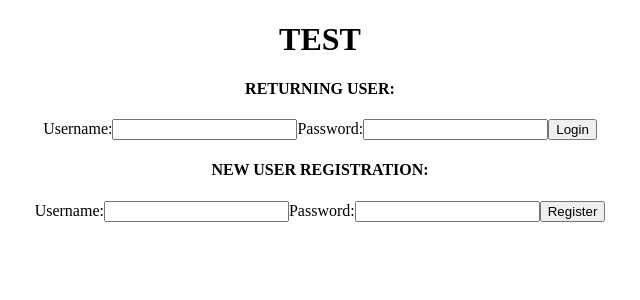
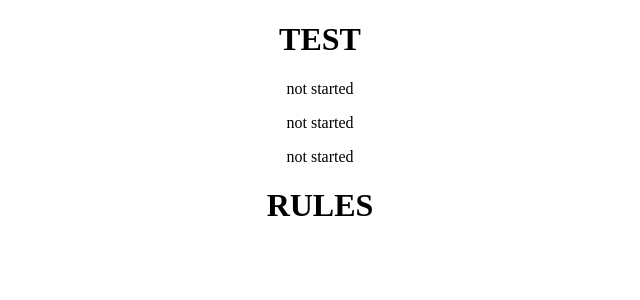
Before and after one commit to LaurenReilly/TanukiSensei, a React (Create React App) app in the folder client/: page /rules in a window 1280 px wide. Shown: the top 300 px of the page, without its empty margins (320-960 px from the left). Built offline with nearby package versions, Linux system fonts and the light colour scheme.

Commit message:
user can register and login. registering also logs you in, which also will get your information from the DB so your scores will always be up to date in the DB and the state

```diff
--- a/client/src/App.js
+++ b/client/src/App.js
@@ -1,5 +1,9 @@
 import React, { Component } from 'react';
+import { connect } from 'react-redux';
+import { Switch, Route, withRouter } from 'react-router-dom';
+
 import Login from './components/Login'
+import Rules from './components/Rules'
 import './App.css';
 
 class App extends Component {
@@ -7,10 +11,27 @@ class App extends Component {
     return (
       <div className="App">
        <h1>TEST</h1>
-       <Login/>
+       <p>{this.props.username}</p>
+       <p>{this.props.firstLesson}</p>
+       <p>{this.props.secondLesson}</p>
+       <p>{this.props.thirdLesson}</p>
+       <Switch>
+          <Route exact path="/" component={Login}/>
+          <Route path="/rules" component={Rules}/>
+        </Switch>
       </div>
     );
   }
 }
 
-export default App;
+let mapStateToProps = (state) => {
+  return {
+    username: state.username,
+    firstLesson: state.firstLesson,
+    secondLesson: state.secondLesson,
+    thirdLesson: state.thirdLesson,
+  }
+}
+
+
+export default withRouter(connect(mapStateToProps, null)(App));
--- a/client/src/components/Login.js
+++ b/client/src/components/Login.js
@@ -15,9 +15,11 @@ class Login extends Component {
 
     async getProgress() {
         let response = await axios.get(`/update/progress/${this.state.username}`);
-        console.log(response.data);
-        //this is where I will call this.props.login from connectDispatchToProps to login with values for lessons and username
-        //probably re-route to another page
+        let obj = response.data
+        console.log(obj.firstlesson);
+        console.log(obj.username)
+        this.props.login(obj.username, obj.firstlesson, obj.secondlesson, obj.thirdlesson);
+        this.props.history.push('/rules');
     }
 
    //send username and password to database to check if user exists and password matches
@@ -29,8 +31,7 @@ class Login extends Component {
       })
       .then((response) => {
         console.log(response);
-        this.props.login(this.state.username);
-        // this.getProgress();
+        this.getProgress();
       })
       .catch(function (error) {
         console.log(error);
@@ -106,12 +107,16 @@ class Login extends Component {
 let mapStateToProps = (state) => {
     return {
       username: state.username,
+      firstLesson: state.firstLesson,
+      secondLesson: state.secondLesson,
+      thirdLesson: state.thirdLesson
     }
   }
 
 let mapDispatchToProps = (dispatch) => {
     return {
-        login: (username) => dispatch({type: "LOGIN", username: username}),
+        login: (username,firstLesson, secondLesson, thirdLesson) =>
+        dispatch({type: "LOGIN", username: username, firstLesson: firstLesson, secondLesson: secondLesson, thirdLesson: thirdLesson}),
     }
 }
 
--- /dev/null
+++ b/client/src/components/Rules.js
@@ -0,0 +1,13 @@
+import React, { Component } from 'react';
+
+class Rules extends Component {
+    render() {
+        return (
+            <div>
+                <h1>RULES</h1>
+            </div>
+        )
+    }
+}
+
+export default Rules;
--- a/client/src/reducer.js
+++ b/client/src/reducer.js
@@ -1,8 +1,8 @@
 let initalState = {
     username: "",
-    firstLesson: 0,
-    secondLesson: 0,
-    thirdLesson: 0,
+    firstLesson: "not started",
+    secondLesson: "not started",
+    thirdLesson: "not started",
 }
 
 let reducer = (state = initalState, action) => {
@@ -11,9 +11,9 @@ let reducer = (state = initalState, action) => {
         return {
             ...state,
             username: username,
-            // firstLesson: firstLesson,
-            // secondLesson: secondLesson,
-            // thirdLesson: thirdLesson
+            firstLesson: firstLesson,
+            secondLesson: secondLesson,
+            thirdLesson: thirdLesson
         }
     } else if (type === "UPDATE") {
         return {
```
Also changed, not shown: 2 other files (tests, documents, lock files or other folders).
